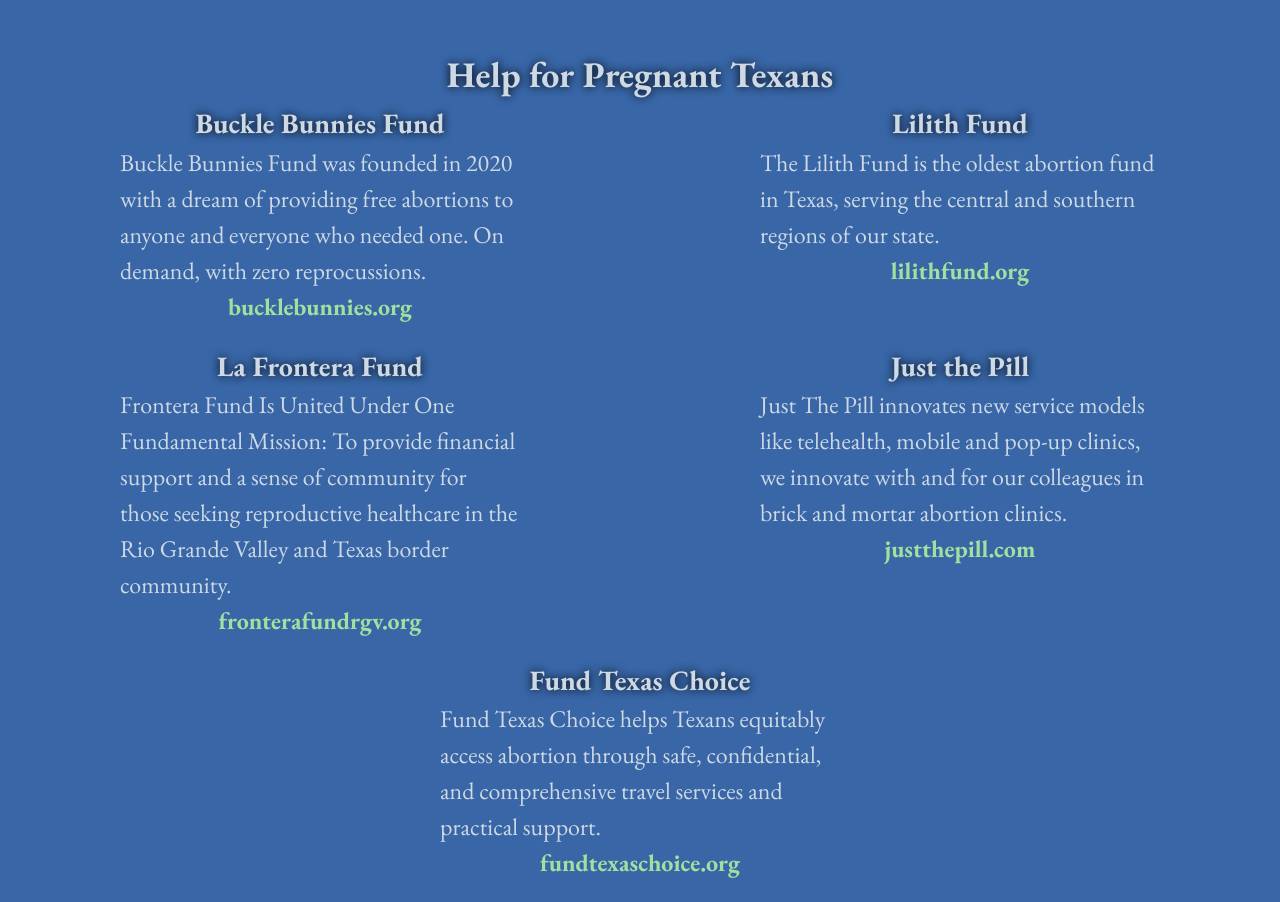
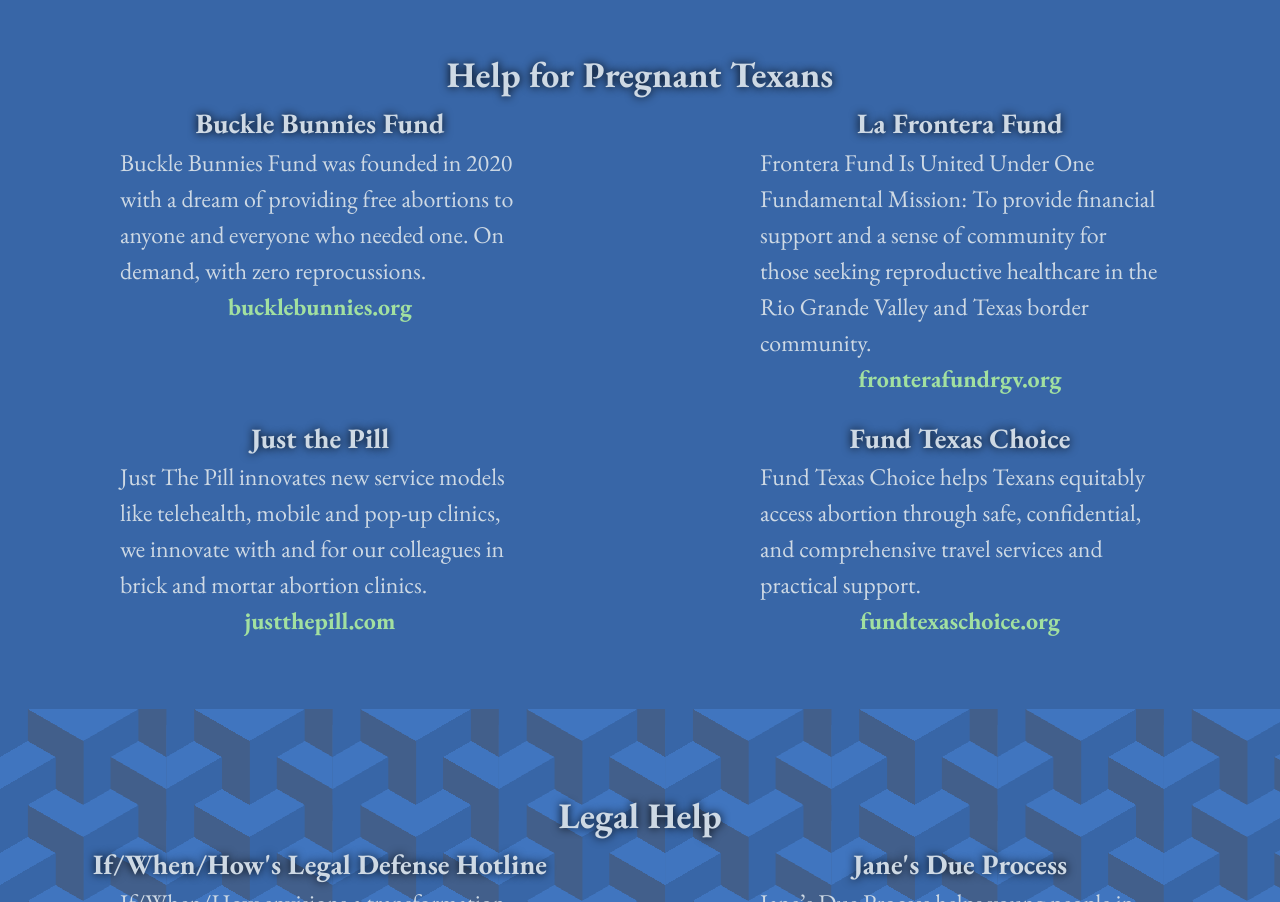
Before and after one commit to ChrisPitts/san-marcos-abortion-activists, a React (Vite) app: page /resources in a window 1280 px wide. Shown: the part 1426-2328 px from the top of the page. Built offline with nearby package versions, Linux system fonts and the light colour scheme.

Commit message:
removed lilith fund from resources

```diff
--- a/src/pages/Resources.jsx
+++ b/src/pages/Resources.jsx
@@ -103,7 +103,7 @@
 								bucklebunnies.org
 							</a>
 						</article>
-						<article>
+						{/* <article>
 							<h3>Lilith Fund</h3>
 							<p>
 								The Lilith Fund is the oldest abortion fund in Texas, serving
@@ -112,7 +112,7 @@
 							<a href='https://www.lilithfund.org/' target='_blank'>
 								lilithfund.org
 							</a>
-						</article>
+						</article> */}
 						<article>
 							<h3>La Frontera Fund</h3>
 							<p>
```
